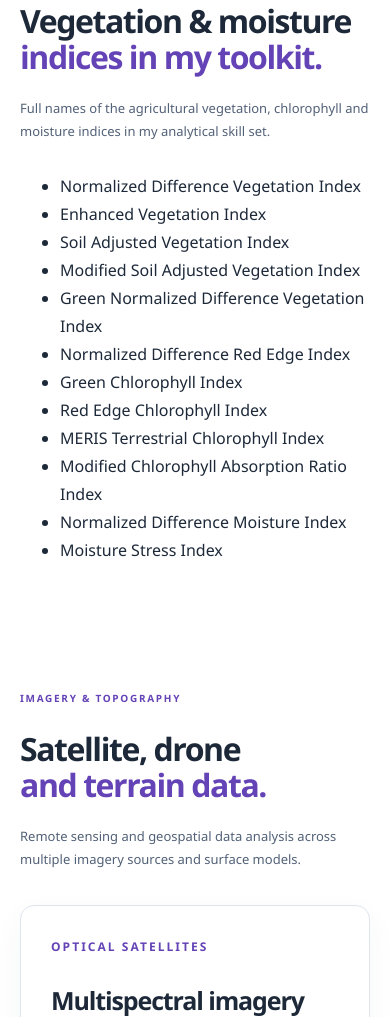
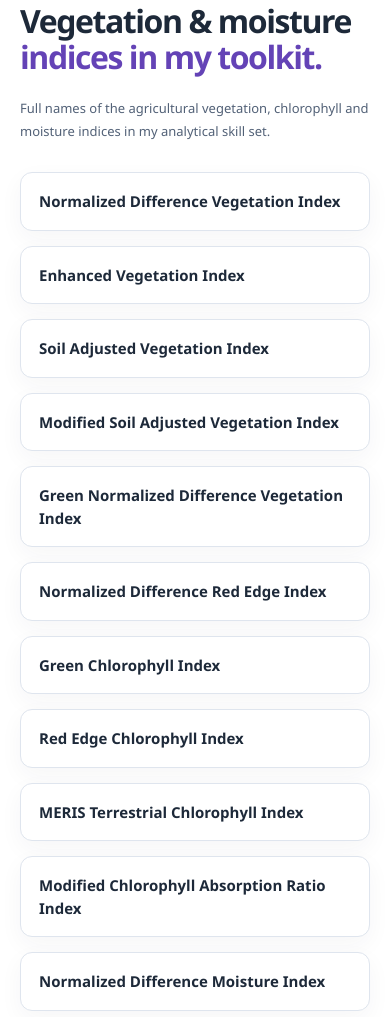
Before and after one commit to sanjayyadaw94-coder/sky.in, a plain HTML site: page docs/expertise.html in a window 390 px wide. Shown: the part 1821-2838 px from the top of the page. Drawn offline with Linux system fonts and the light colour scheme.

Commit message:
Style simplified agricultural indices as responsive name cards

```diff
--- a/docs/assets/style.css
+++ b/docs/assets/style.css
@@ -323,3 +323,9 @@ main { overflow:clip; }
  .index-table-scroll { overflow:visible; }
  .index-table tbody th, .index-table tbody td { padding:8px; }
 }
+
+/* Full-name-only index list */
+.index-name-grid{list-style:none;margin:0;padding:0;display:grid;grid-template-columns:repeat(3,minmax(0,1fr));gap:15px}
+.index-name-card{border:1px solid var(--line);background:#fff;border-radius:12px;padding:22px 20px;font-size:15px;font-weight:600;line-height:1.5;color:var(--ink);box-shadow:0 8px 23px #26374c0b}
+@media(max-width:900px){.index-name-grid{grid-template-columns:repeat(2,minmax(0,1fr))}}
+@media(max-width:560px){.index-name-grid{grid-template-columns:1fr}.index-name-card{padding:17px 18px}}
```
